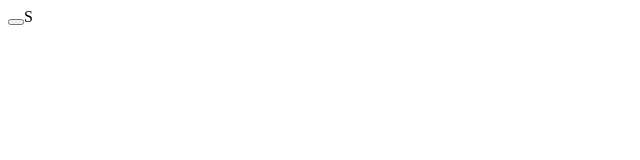
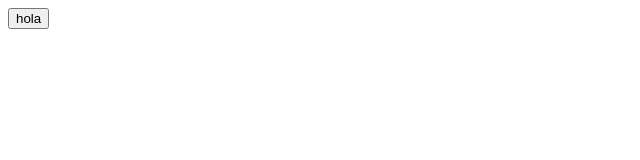
Before and after one commit to Davidnaranjo0105/form_app, a plain HTML site: page index.html in a window 1280 px wide. Shown: the full height of the page, 0-640 px from the left. Drawn offline with Linux system fonts and the light colour scheme.

Commit message:
I change the index.html

```diff
--- a/index.html
+++ b/index.html
@@ -1,3 +1,3 @@
 <html>
-<button> </button>S
+<button>hola </button>
 </html>
```
